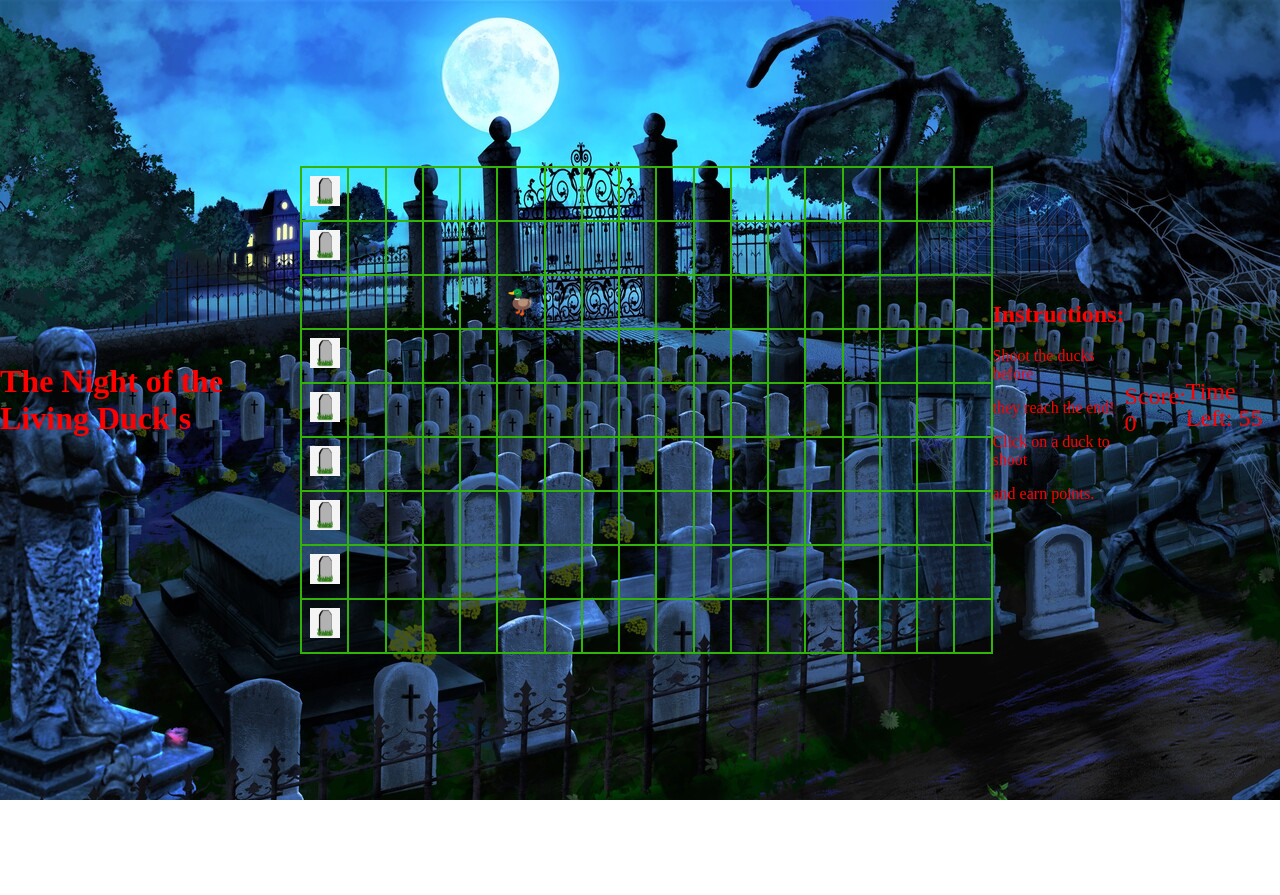
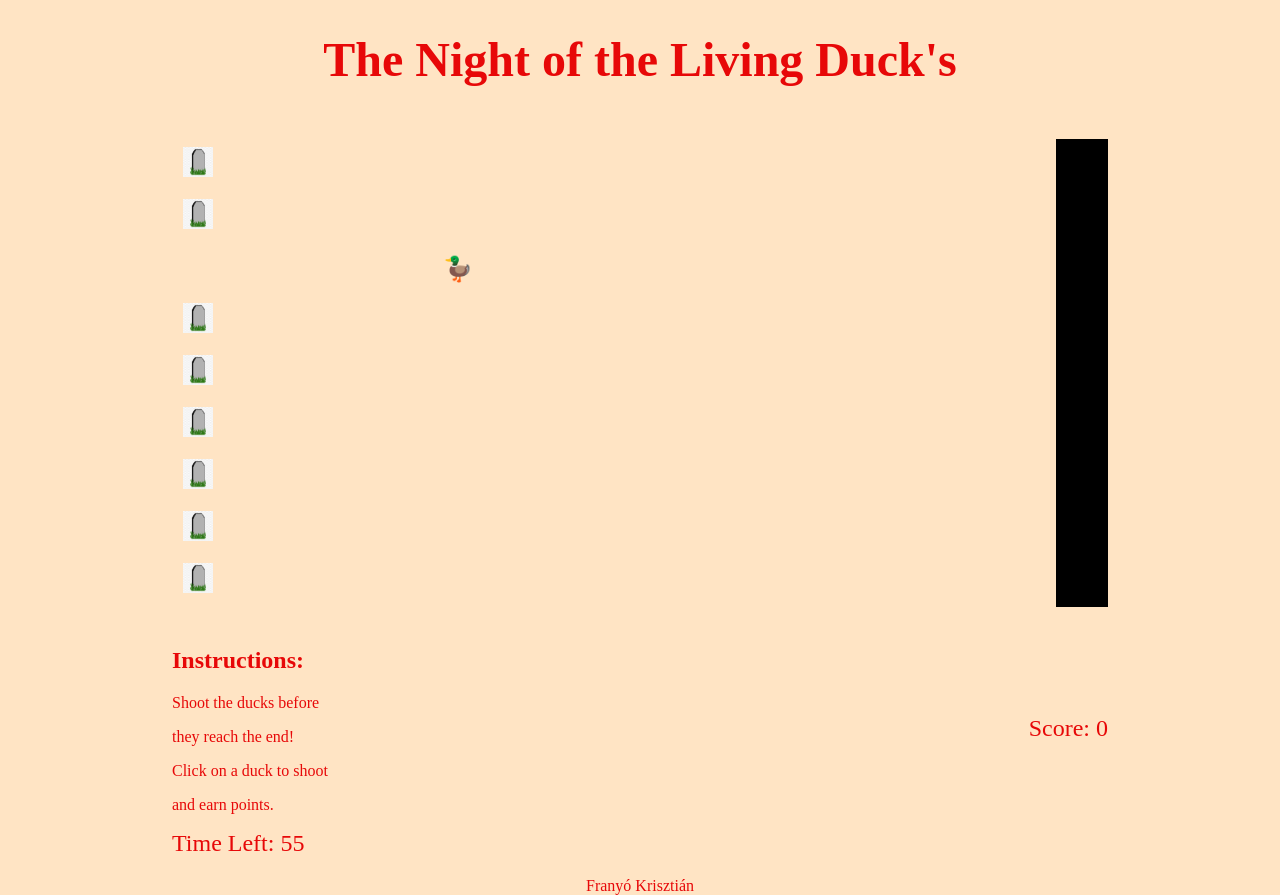
Before and after one commit to Mancska/Potvizsga, a plain HTML site: page index.html in a window 1280 px wide. Before the commit the page ends 800 px from the top, so only its background shows below. Drawn offline with Linux system fonts and the light colour scheme.

Commit message:
javitot kinézet

```diff
--- a/game.js
+++ b/game.js
@@ -22,6 +22,8 @@ export default class Game {
       const row = this.table.insertRow();
       for (let j = 0; j < 18; j++) {
         const cell = row.insertCell();
+        if (j === 17) {
+          cell.classList.add('last-cell');}
         if (j === 0) {
           const img = document.createElement('img');
           img.src = 'kep/tomb.jpg'; // Replace with the actual image path
@@ -30,7 +32,8 @@ export default class Game {
           cell.appendChild(img);
           cell.classList.add('tombstone');
           this.tombstoneCells.push(cell);
-        } else {
+        }
+         else {
           cell.addEventListener('click', () => this.onClickDuck(i, j));
         }
       }
--- a/index.html
+++ b/index.html
@@ -1,21 +1,22 @@
 <!DOCTYPE html>
 <html>
 <head>
-  <title>The Night of the Living Duck's</title>
+  <title>The Night of the Living Duck's  Franyó Krisztián</title>
   <link rel="stylesheet" type="text/css" href="style.css">
 </head>
 <body>
   <header>
     <h1>The Night of the Living Duck's</h1>
   </header>
-
+<article>
   <div class="game-container">
     <table id="game-table">
       <!-- Empty table cells where ducks will fly -->
     </table>
   </div>
+</article>
 
-
+<aside>
   <div class="instructions">
     <h2>Instructions:</h2>
     <p>Shoot the ducks before </p>
@@ -26,7 +27,8 @@
 
   <div class="score">Score: <span id="score">0</span></div>
   <div class="timer">Time Left: <span id="timer">90</span></div>
-
+</aside>
   <script type="module" src="main.js"></script>
+  <footer>Franyó Krisztián</footer>
 </body>
 </html>
--- a/style.css
+++ b/style.css
@@ -1,28 +1,33 @@
 body {
-    display: flex;
+  display: grid;
+  grid-template-areas:
+    'h'
+    'g'
+    'as'
+    'f';
   justify-content: center;
   align-items: center;
   height: 100vh;
   margin: 0;
-    background-image: url("kep/graveyard.jpg")  ;
-    color: red;
+  background-color: bisque;
+  color: rgb(231, 8, 8);
+  gap: 20px;
 }
 
 .game-container {
   display: flex;
   flex-direction: column;
   align-items: center;
+  grid-area: g;
 }
 
 table {
   border-collapse: collapse;
-    margin-top: 20px;
 }
 
 td {
   width: 50px;
   height: 50px;
-    border: 2px solid rgb(50, 179, 10);
   text-align: center;
   font-size: 24px;
   cursor: pointer;
@@ -30,13 +35,36 @@ body {
 
 .score {
   font-size: 24px;
-    margin-top: 20px;
 }
 
 .timer {
   font-size: 24px;
-    margin-top: 10px;
 }
-  .instructions{
+
+.instructions {
   width: auto;
 }
+
+header {
+  grid-area: h;
+  text-align: center;
+  font-size: 24px;
+}
+
+aside {
+  display: grid;
+  grid-template-areas:
+    't i'
+    's i';
+  grid-area: as;
+  align-items: center;
+  justify-content: space-between;
+}
+
+footer {
+  grid-area: f;
+  text-align: center;
+}
+.last-cell {
+  background-color: black;
+}
```
Lines whose indentation alone changed are shown as unchanged.
